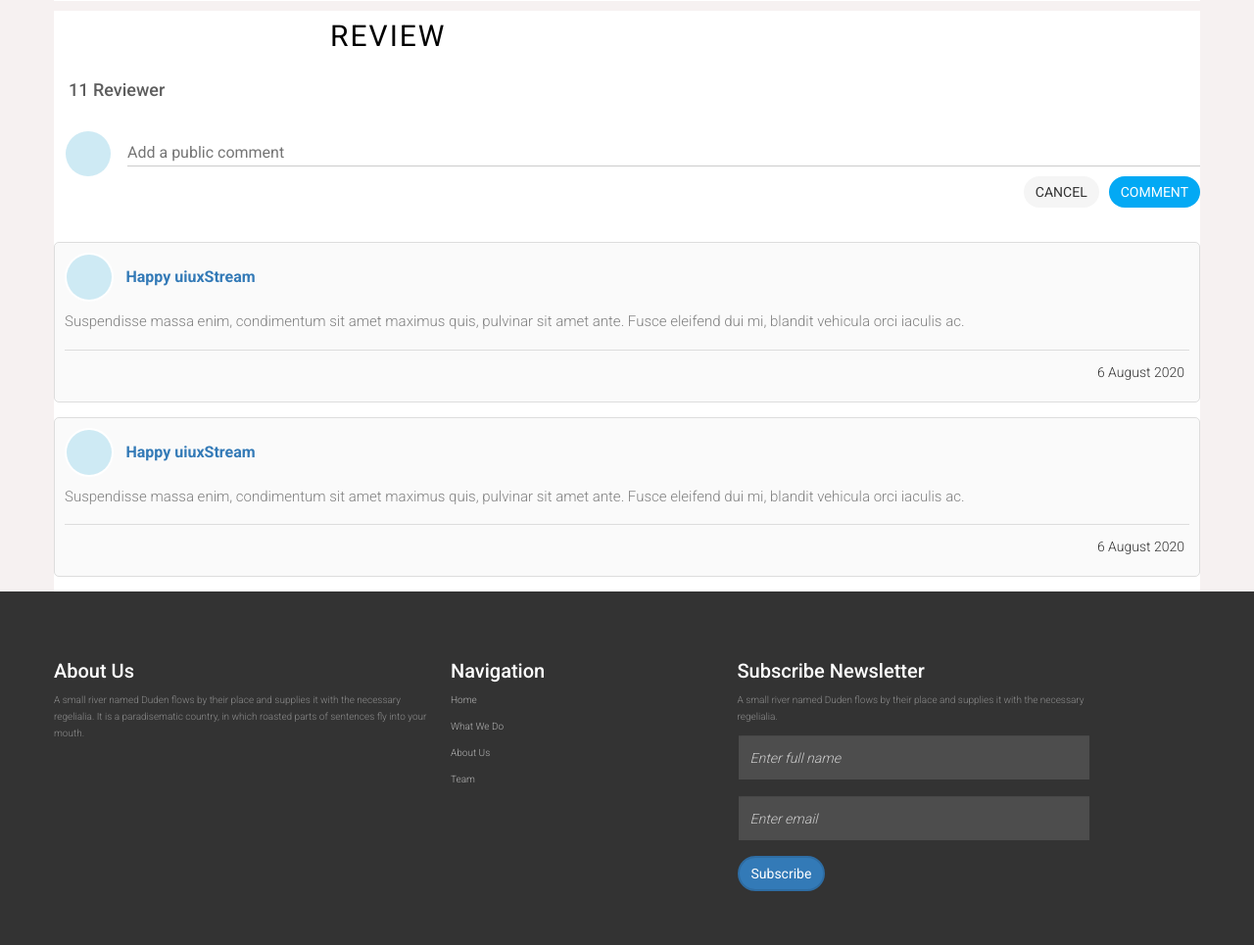
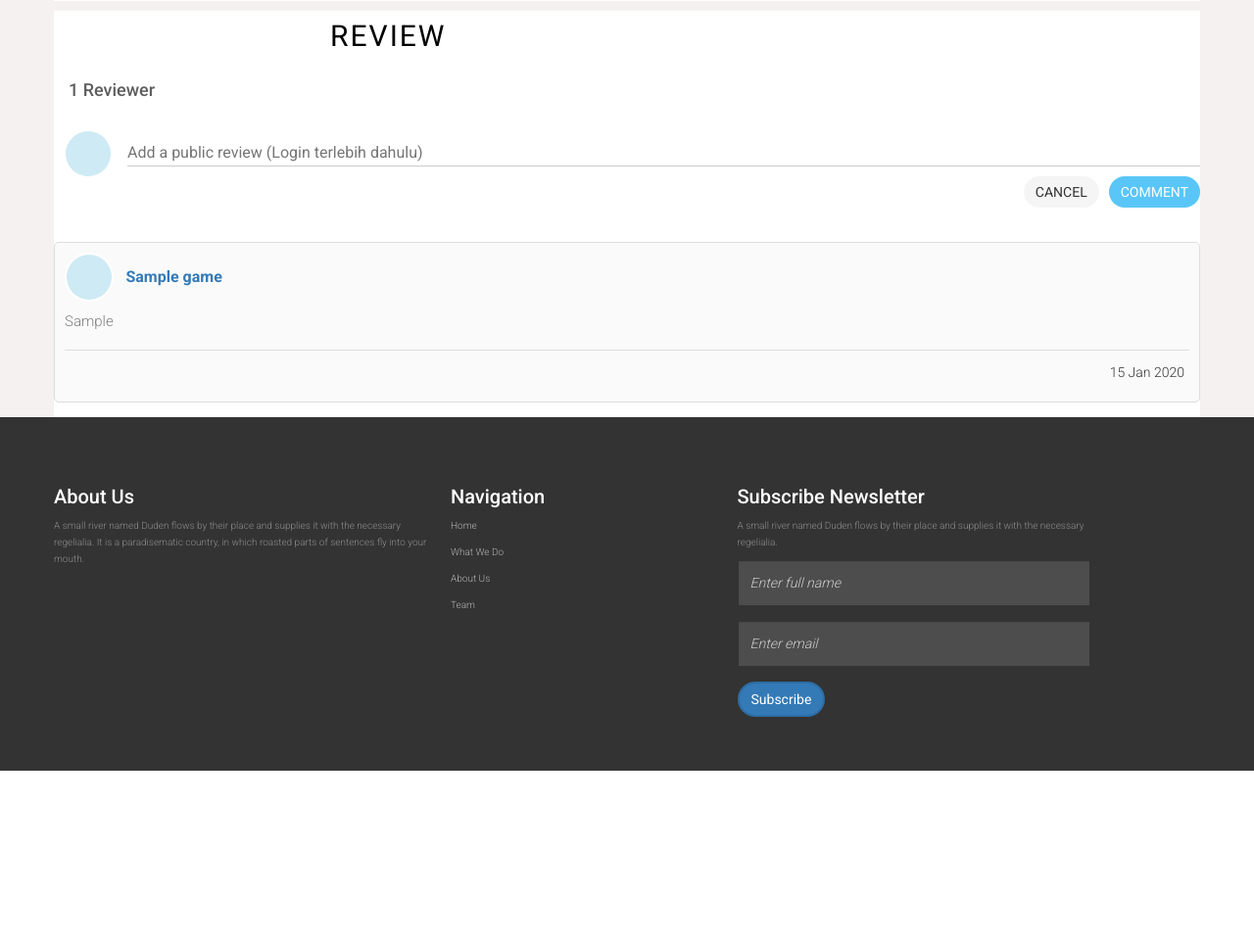
Before and after one commit to izzalutfi23/gadogadoid, a CodeIgniter app: page /gadogadoid/index.php/home/detail/1 in a window 1280 px wide; the page is wider, and only the part inside the window is pictured. Shown: the part 734-1699 px from the top of that part at 98% size. After the commit the page ends 1521 px from the top of that part, so only its background shows below. Run offline with CodeIgniter, Linux system fonts and the light colour scheme; tables that the repository leaves empty or names only in its code hold one stand-in row (values such as "Sample post"); grey boxes marked "Sample" are stand-in pictures; style sheets or scripts are compiled from the project's sources; some libraries are stand-ins or nearby versions.

Commit message:
completing

```diff
--- a/application/controllers/Home.php
+++ b/application/controllers/Home.php
@@ -32,13 +32,32 @@ class Home extends CI_Controller {
 
     public function detail($id){
         $detail = $this->Mhome->get_game($id)->row();
+        $komentar = $this->Mhome->get_komentar($id);
+        $user = $this->session->userdata('user');
+        $getuser = $this->Mhome->get_user($user)->row();
+        $jmlkomen = $komentar->num_rows();
         $data = array(
             'title' => 'Detail | Gadogadoid',
-            'detail' => $detail
+            'detail' => $detail,
+            'komentar' => $komentar->result(),
+            'user' => $getuser,
+            'jml' => $jmlkomen
         );
         $this->load->view('home/_header', $data);
         $this->load->view('home/detail');
         $this->load->view('home/_footer');
+    }
+
+    public function addkomen(){
+        $data = array(
+            'id_user' => $this->input->post('id_user'),
+            'id_game' => $this->input->post('id_game'),
+            'komentar' => $this->input->post('komentar'),
+            'tanggal' => date('Y-m-d')
+        );
+        $this->Mhome->insertkomen($data);
+        $this->session->set_flashdata('msg', 'Komentar berhasil ditambahkan!');
+        redirect('home/detail/'.$this->input->post('id_game'));
     }
 
     public function profil(){
@@ -96,4 +115,5 @@ class Home extends CI_Controller {
         $this->load->view('home/lainnya');
         $this->load->view('home/_footer');
     }
+
 }
--- a/application/models/Mhome.php
+++ b/application/models/Mhome.php
@@ -35,5 +35,16 @@
             return $this->db->get('user');
         }
 
+        public function get_komentar($id){
+            $this->db->join('user', 'user.id_user=komentar.id_user');
+            $this->db->join('game', 'game.id_game=komentar.id_game');
+            $this->db->where('komentar.id_game', $id);
+            return $this->db->get('komentar');
+        }
+
+        public function insertkomen($data){
+            $this->db->insert('komentar', $data);
+        }
+
     }
 ?>
--- a/application/views/home/detail.php
+++ b/application/views/home/detail.php
@@ -1,8 +1,21 @@
 <div class="head" id="newgame">
 	<div class="container p-5" style="background-color: #FFF;">
+
+		<?php if($this->session->flashdata('msg')){ ?>
+		<div class="alert alert-primary alert-dismissible show fade">
+			<div class="alert-body">
+				<button class="close" data-dismiss="alert">
+					<span>&times;</span>
+				</button>
+				<?=$this->session->flashdata('msg');?>
+			</div>
+		</div>
+		<?php }?>
+
 		<div class="row mb-5 ">
 			<div class="col-md-7 section-title text-center mx-auto">
-				<span class="sub-title mb-3 mt-1 d-block" style="font-size: 30px; color: #000;"><?=$detail->nama_game?></span>
+				<span class="sub-title mb-3 mt-1 d-block"
+					style="font-size: 30px; color: #000;"><?=$detail->nama_game?></span>
 			</div>
 		</div>
 		<p class="text-black font-weight-bold"><?=$detail->keterangan?></p>
@@ -123,44 +136,47 @@
 			<div class="col-12">
 				<div class="comments">
 					<div class="comments-details">
-						<span class="total-comments comments-sort">11 Reviewer</span>
+						<span class="total-comments comments-sort"><?=$jml?> Reviewer</span>
 					</div>
 					<div class="comment-box add-comment">
 						<span class="commenter-pic">
 							<img src="<?=base_url()?>asset/images/avatar.png" class="img-fluid">
 						</span>
 						<span class="commenter-name">
-							<input type="text" placeholder="Add a public comment" name="Add Comment">
-							<button type="submit" class="btn btn-default">Comment</button>
-							<button type="cancel" class="btn btn-default">Cancel</button>
+							<form action="<?=base_url('home/addkomen')?>" method="POST">
+								<input type="hidden" name="id_game" value="<?=$detail->id_game?>">
+								<?php
+									if($this->session->userdata('user')){
+								?>
+								<input type="hidden" name="id_user" value="<?=$user->id_user?>">
+								<?php } ?>
+								<input type="text" placeholder="Add a public review (Login terlebih dahulu)"
+									name="komentar">
+								<button type="submit" <?=$this->session->userdata('user') == '' ? 'disabled' : '' ?>
+									class="btn btn-default">Comment</button>
+								<button type="cancel" class="btn btn-default">Cancel</button>
+							</form>
 						</span>
 					</div>
+
+					<?php
+						foreach($komentar as $komen){
+					?>
 					<div class="comment-box">
 						<span class="commenter-pic">
 							<img src="<?=base_url()?>asset/images/avatar.png" class="img-fluid">
 						</span>
 						<span class="commenter-name">
-							<a href="#">Happy uiuxStream</a>
+							<a href="#"><?=$komen->nama?></a>
 						</span>
-						<p class="comment-txt more">Suspendisse massa enim, condimentum sit amet maximus quis, pulvinar
-							sit amet ante. Fusce eleifend dui mi, blandit vehicula orci iaculis ac.</p>
+						<p class="comment-txt more"><?=$komen->komentar?></p>
 						<div class="comment-meta">
-							<p>6 August 2020</p>
+							<p><?=date('d M Y', strtotime($komen->tanggal))?></p>
 						</div>
 					</div>
-					<div class="comment-box">
-						<span class="commenter-pic">
-							<img src="<?=base_url()?>asset/images/avatar.png" class="img-fluid">
-						</span>
-						<span class="commenter-name">
-							<a href="#">Happy uiuxStream</a>
-						</span>
-						<p class="comment-txt more">Suspendisse massa enim, condimentum sit amet maximus quis, pulvinar
-							sit amet ante. Fusce eleifend dui mi, blandit vehicula orci iaculis ac.</p>
-						<div class="comment-meta">
-							<p>6 August 2020</p>
-						</div>
-					</div>
+					<?php } ?>
+
+
 				</div>
 			</div>
 		</div>
```
Also changed, not shown: application/controllers/Dashboard.php (+17 -0 lines), application/models/Mdashboard.php (+12 -0 lines), application/views/admin/game.php (+2 -6 lines), application/views/admin/komentar.php (added, +65 -0 lines).
